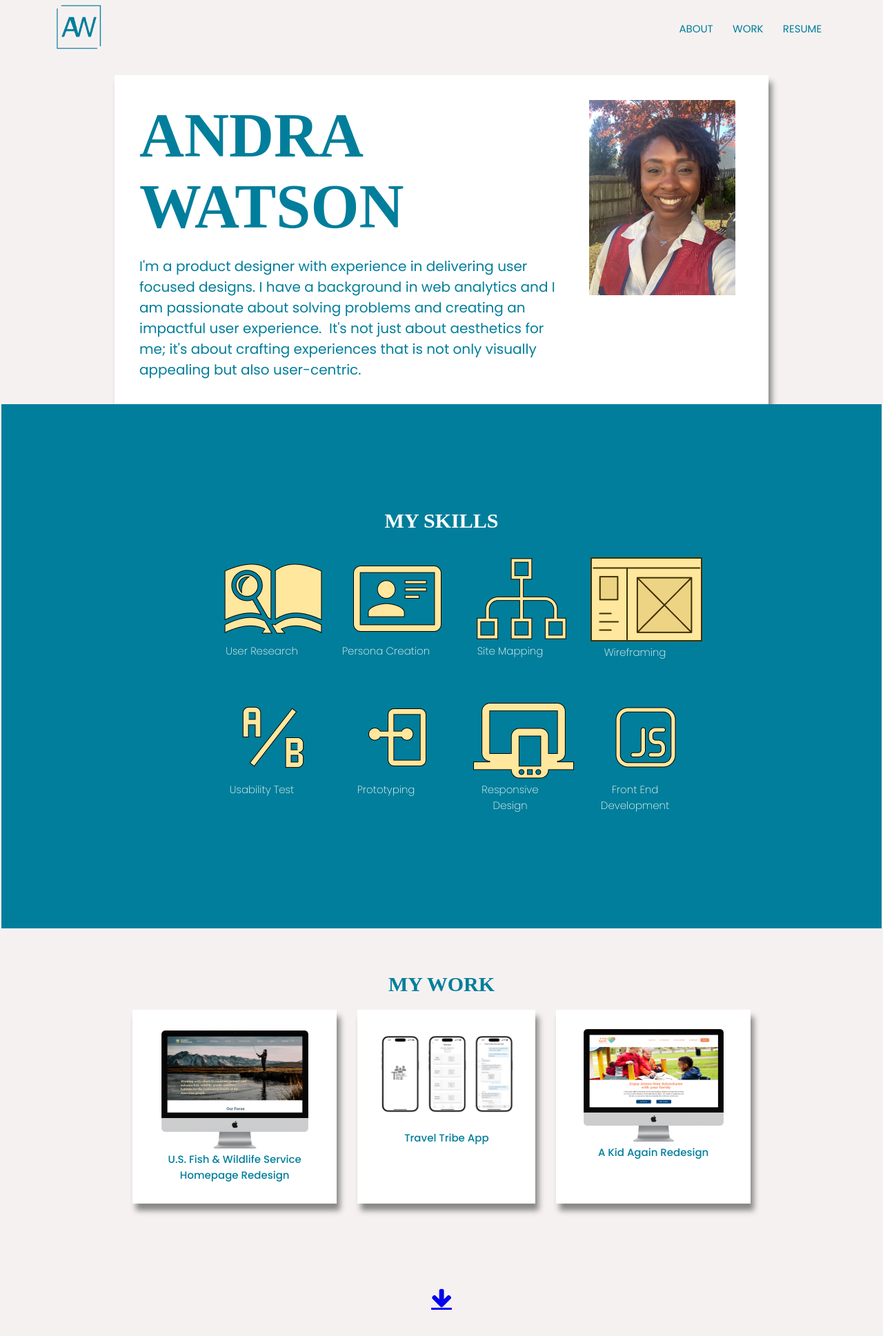
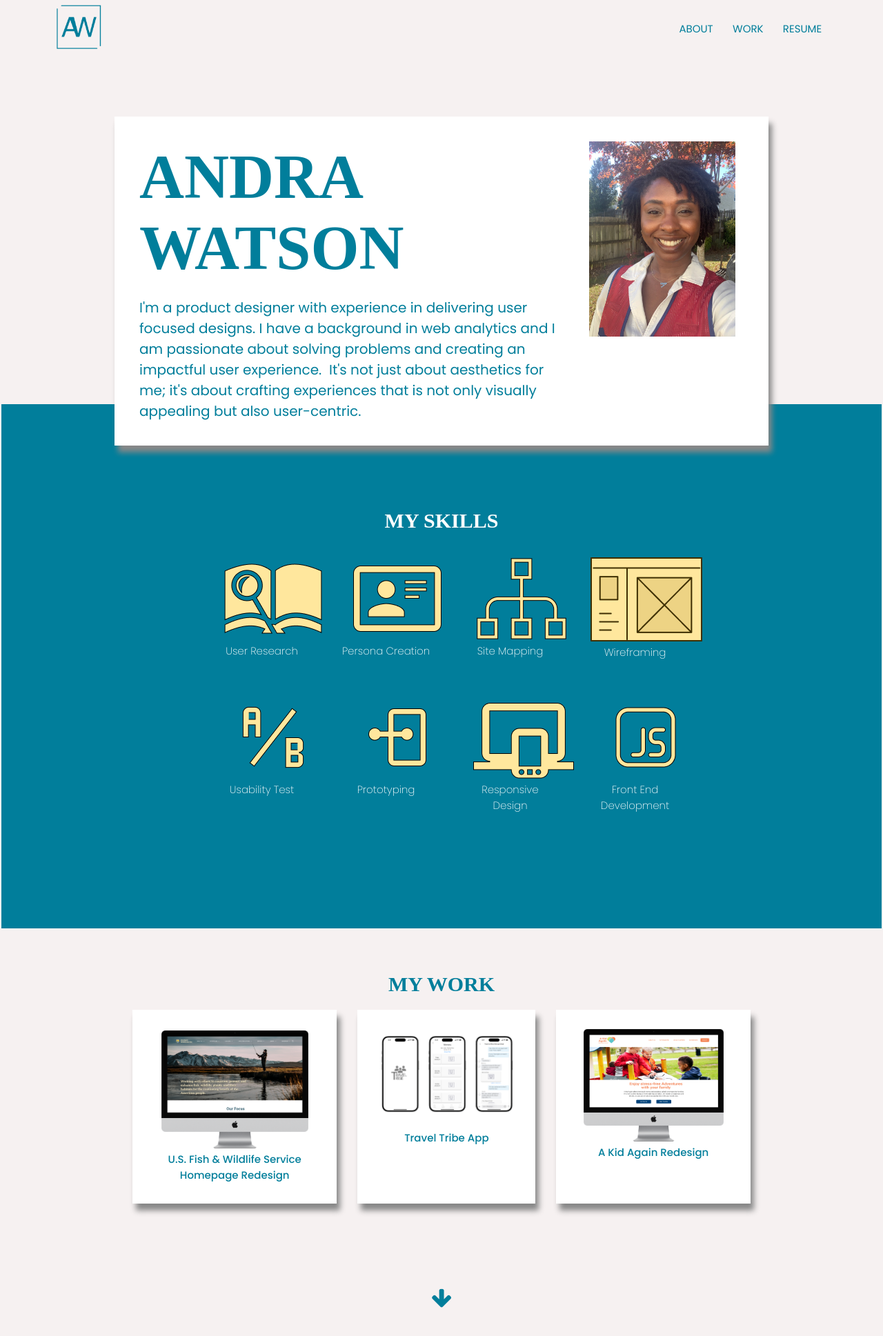
Before and after one commit to Andra-Watson/UX_UI_HW_19, a plain HTML site: page index.html in a window 1280 px wide. Shown: the part 23-1960 px from the top of the page at 69% size. Drawn offline with Linux system fonts and the light colour scheme.

Commit message:
update
update

```diff
--- a/css/style.css
+++ b/css/style.css
@@ -54,6 +54,9 @@ nav img{
     margin: auto;
     background-color: #fff;
     box-shadow: 5px 10px 8px #888888;
+    position: relative;
+    z-index: 2;
+    top: 60px;
 }
 
 .heroImage {
@@ -389,8 +392,8 @@ nav img{
 
 
 
-a .fa{
-    color: #32aac5;
+.fa{
+    color: #017E9B;
     text-decoration: none;
     background-color: #F6F1F1;
  }
@@ -496,6 +499,10 @@ nav .fa{
             width: 80%;
         }
 
+        .hero{
+            top: 30px;
+        }
+
         .skillheader { font-size: 20px;}
 
         .skill-container {
```
